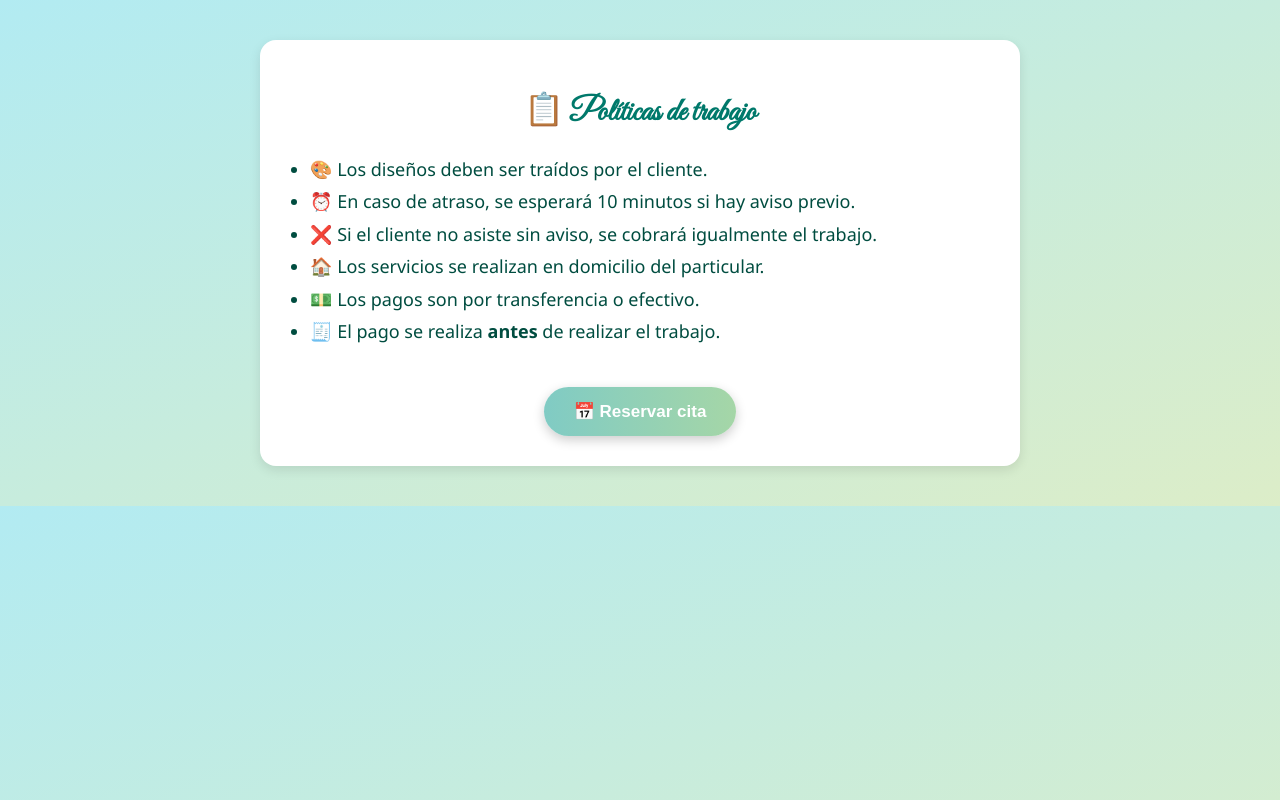
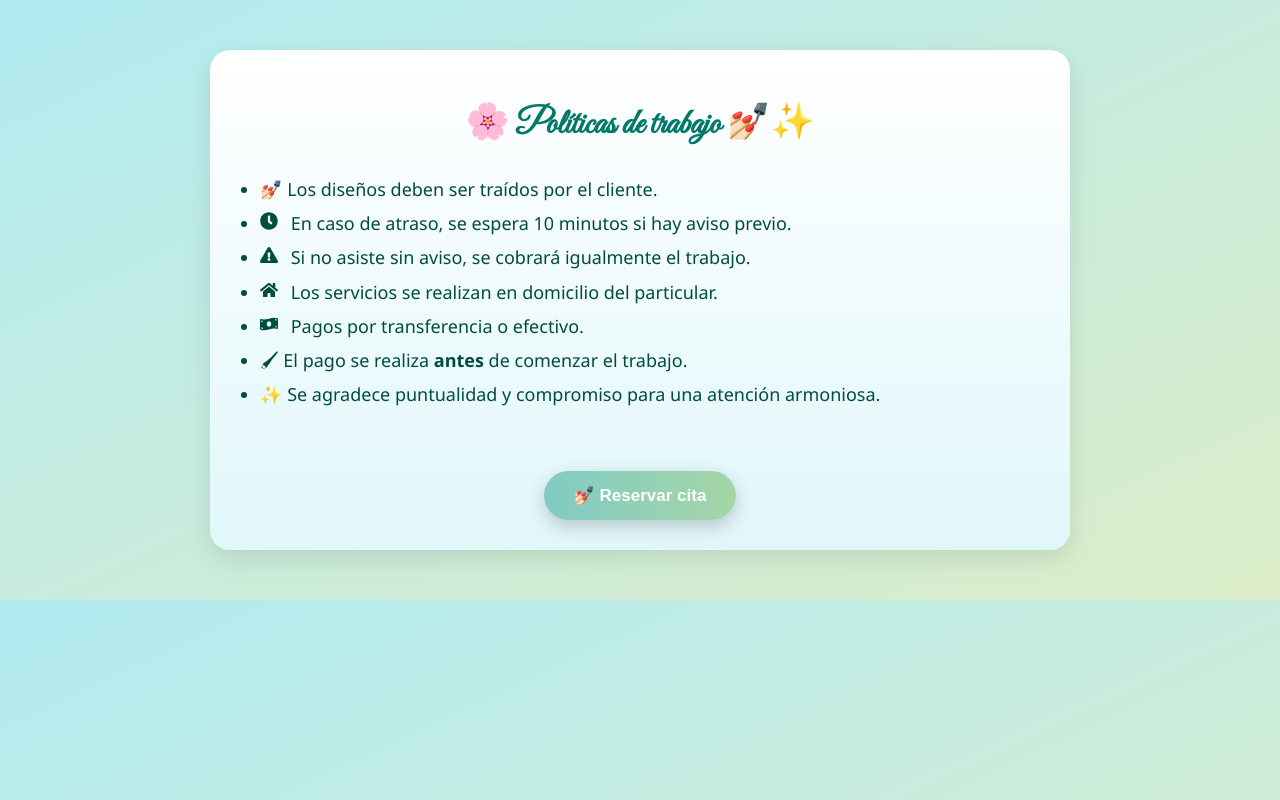
Before and after one commit to SebaSurf/bella-flor-app, a React (Create React App) app: page /politicas in a window 1280 px wide. Built offline with nearby package versions, Linux system fonts and the light colour scheme.

Commit message:
Agregué íconos 💅🏻🖌✨🌸 a página de Políticas

```diff
--- a/src/pages/Politicas.js
+++ b/src/pages/Politicas.js
@@ -1,37 +1,45 @@
 import React from "react";
 import { useNavigate } from "react-router-dom";
+import { FaClock, FaMoneyBillWave, FaHome, FaExclamationTriangle } from "react-icons/fa";
+import { motion } from "framer-motion";
 
 export default function Politicas() {
   const navigate = useNavigate();
 
   return (
-    <div
+    <motion.div
+      initial={{ opacity: 0, y: 30 }}
+      animate={{ opacity: 1, y: 0 }}
+      transition={{ duration: 0.8 }}
       style={{
-        maxWidth: 700,
-        margin: "40px auto",
-        padding: 30,
+        maxWidth: 800,
+        margin: "50px auto",
+        padding: "30px",
         fontFamily: "'Segoe UI', sans-serif",
-        background: "#ffffff",
-        borderRadius: "16px",
-        boxShadow: "0 4px 12px rgba(0,0,0,0.1)",
+        background: "linear-gradient(to top, #e0f7fa, #ffffff)",
+        borderRadius: "20px",
+        boxShadow: "0 8px 24px rgba(0,0,0,0.1)",
         color: "#004d40"
       }}
     >
-      <h1 style={{ fontSize: "2em", color: "#00796b", marginBottom: "20px", textAlign: "center" }}>
-        📋 Políticas de trabajo
+      <h1 style={{ fontSize: "2.2em", color: "#00796b", textAlign: "center", marginBottom: "25px" }}>
+        🌸 Políticas de trabajo 💅🏻✨
       </h1>
 
-      <ul style={{ fontSize: "18px", lineHeight: "1.8", paddingLeft: "20px" }}>
-        <li>🎨 Los diseños deben ser traídos por el cliente.</li>
-        <li>⏰ En caso de atraso, se esperará 10 minutos si hay aviso previo.</li>
-        <li>❌ Si el cliente no asiste sin aviso, se cobrará igualmente el trabajo.</li>
-        <li>🏠 Los servicios se realizan en domicilio del particular.</li>
-        <li>💵 Los pagos son por transferencia o efectivo.</li>
-        <li>🧾 El pago se realiza <strong>antes</strong> de realizar el trabajo.</li>
+      <ul style={{ fontSize: "18px", lineHeight: "1.9", paddingLeft: "20px" }}>
+        <li>💅🏻 Los diseños deben ser traídos por el cliente.</li>
+        <li><FaClock style={{ marginRight: "8px" }} /> En caso de atraso, se espera 10 minutos si hay aviso previo.</li>
+        <li><FaExclamationTriangle style={{ marginRight: "8px" }} /> Si no asiste sin aviso, se cobrará igualmente el trabajo.</li>
+        <li><FaHome style={{ marginRight: "8px" }} /> Los servicios se realizan en domicilio del particular.</li>
+        <li><FaMoneyBillWave style={{ marginRight: "8px" }} /> Pagos por transferencia o efectivo.</li>
+        <li>🖌 El pago se realiza <strong>antes</strong> de comenzar el trabajo.</li>
+        <li>✨ Se agradece puntualidad y compromiso para una atención armoniosa.</li>
       </ul>
 
       <div style={{ textAlign: "center", marginTop: "40px" }}>
-        <button
+        <motion.button
+          whileHover={{ scale: 1.05 }}
+          whileTap={{ scale: 0.95 }}
           onClick={() => navigate("/ficha")}
           style={{
             background: "linear-gradient(to right, #80cbc4, #a5d6a7)",
@@ -42,15 +50,13 @@ export default function Politicas() {
             fontSize: "17px",
             fontWeight: "bold",
             cursor: "pointer",
-            boxShadow: "0 4px 12px rgba(0,0,0,0.2)",
-            transition: "0.3s"
+            boxShadow: "0 6px 18px rgba(0,0,0,0.2)",
+            marginTop: "20px"
           }}
-          onMouseEnter={(e) => (e.currentTarget.style.transform = "scale(1.05)")}
-          onMouseLeave={(e) => (e.currentTarget.style.transform = "scale(1)")}
         >
-          📅 Reservar cita
-        </button>
+          💅🏻 Reservar cita
+        </motion.button>
       </div>
-    </div>
+    </motion.div>
   );
 }
```
